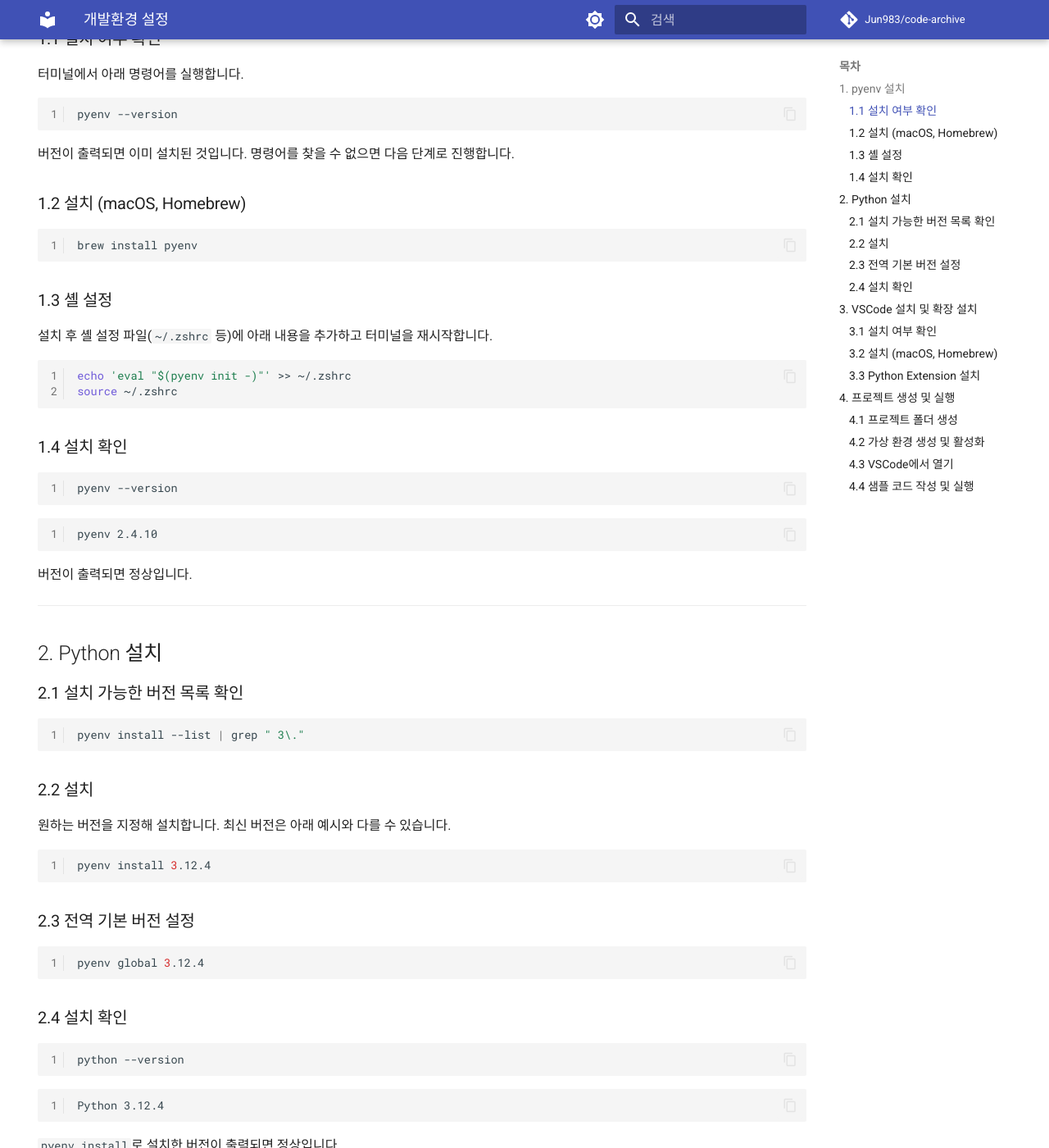
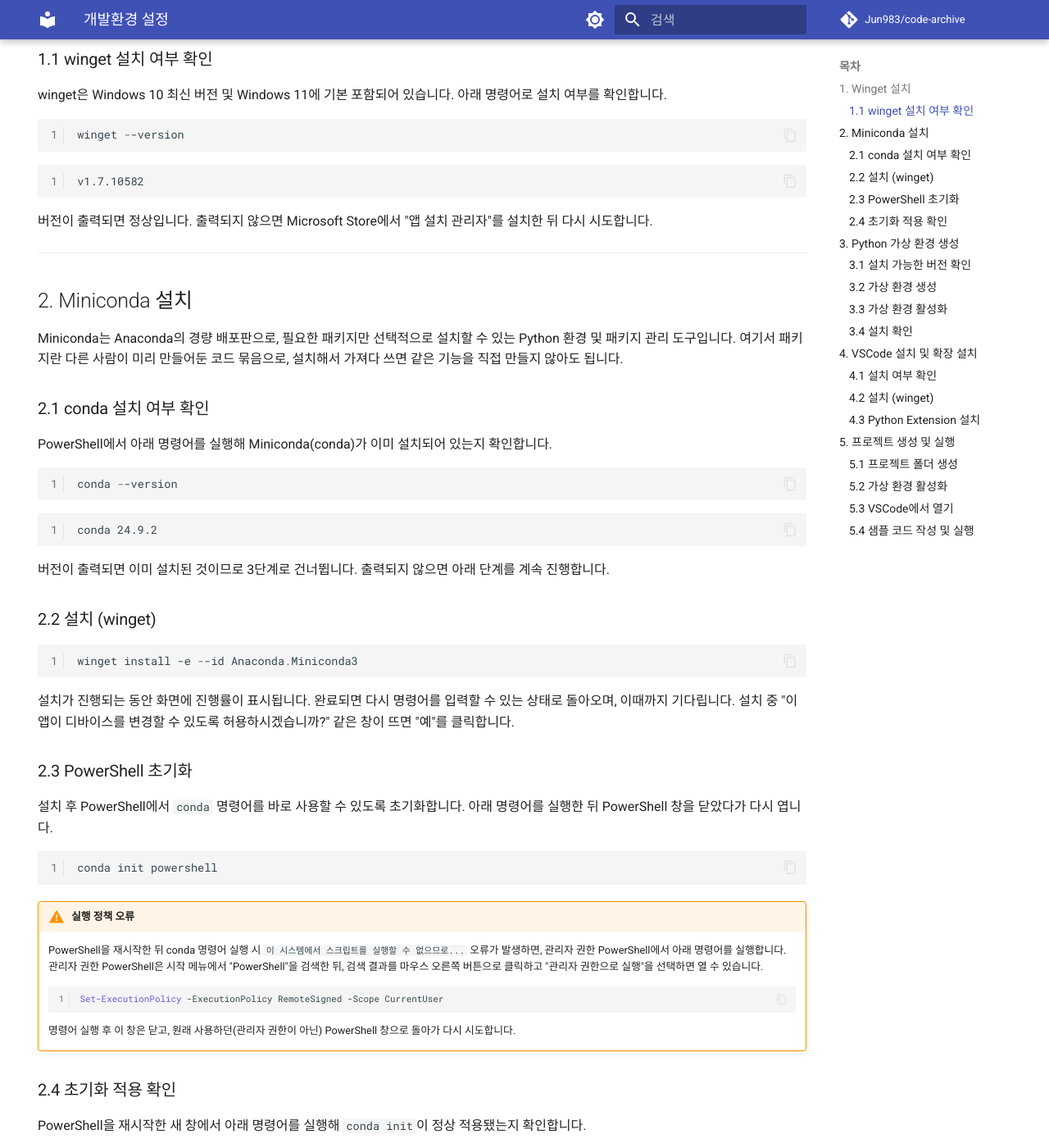
Before and after one commit to Jun983/code-archive, an MkDocs documentation site: the page built from docs/python/setup.md, in a window 1280 px wide and 1400 px high, scrolled down 370 px. Shown: the whole window at 82% size. Built offline with MkDocs 1.6.1 and Material for MkDocs 9.7.7, drawn with Linux system fonts in a browser that asks for light colours; comment, search, counter and statistics services are not loaded; some of the changed text lies outside the part shown.

Commit message:
docs(python): Windows 환경 설정 매뉴얼을 pyenv에서 winget/Miniconda 기반으로 재작성

````diff
--- a/docs/python/index.md
+++ b/docs/python/index.md
@@ -14,7 +14,7 @@ Python은 간결한 문법과 동적 타입 시스템을 갖춘 인터프리터
 
 | # | 주제 | 설명 |
 |---|------|------|
-| 0 | [개발환경 설정](setup.md) | pyenv, VSCode, Python 설치 및 프로젝트 생성 |
+| 0 | [개발환경 설정](setup.md) | Winget, Miniconda, VSCode, Python 설치 및 프로젝트 생성 |
 | 1 | [기본 문법](syntax.md) | 변수, 타입, 연산자, 제어문 |
 | 2 | [함수](function.md) | 정의, 인수, 기본값, 가변 인수 |
 | 3 | [자료구조](data-structures.md) | list, tuple, dict, set |
--- a/docs/python/setup.md
+++ b/docs/python/setup.md
@@ -7,74 +7,116 @@ hide:
 
 [← Python으로 돌아가기](index.md)
 
-## 1. pyenv 설치
+## 1. Winget 설치
 
-pyenv는 여러 Python 버전을 설치하고 프로젝트별로 전환해 사용할 수 있게 해주는 버전 관리 도구입니다.
+앞으로 나오는 명령어는 모두 PowerShell 창에서 입력합니다. 시작 메뉴(또는 검색 아이콘)를 클릭하고 "PowerShell"을 입력한 뒤, 검색 결과에 뜨는 "Windows PowerShell"을 클릭해 실행합니다.
 
-### 1.1 설치 여부 확인
+### 1.1 winget 설치 여부 확인
 
-터미널에서 아래 명령어를 실행합니다.
+winget은 Windows 10 최신 버전 및 Windows 11에 기본 포함되어 있습니다. 아래 명령어로 설치 여부를 확인합니다.
 
-```bash
-pyenv --version
-```
-
-버전이 출력되면 이미 설치된 것입니다. 명령어를 찾을 수 없으면 다음 단계로 진행합니다.
-
-### 1.2 설치 (macOS, Homebrew)
-
-```bash
-brew install pyenv
-```
-
-### 1.3 셸 설정
-
-설치 후 셸 설정 파일(`~/.zshrc` 등)에 아래 내용을 추가하고 터미널을 재시작합니다.
-
-```bash
-echo 'eval "$(pyenv init -)"' >> ~/.zshrc
-source ~/.zshrc
-```
-
-### 1.4 설치 확인
-
-```bash
-pyenv --version
+```powershell
+winget --version
 ```
 
 ```
-pyenv 2.4.10
+v1.7.10582
+```
+
+버전이 출력되면 정상입니다. 출력되지 않으면 Microsoft Store에서 "앱 설치 관리자"를 설치한 뒤 다시 시도합니다.
+
+---
+
+## 2. Miniconda 설치
+
+Miniconda는 Anaconda의 경량 배포판으로, 필요한 패키지만 선택적으로 설치할 수 있는 Python 환경 및 패키지 관리 도구입니다. 여기서 패키지란 다른 사람이 미리 만들어둔 코드 묶음으로, 설치해서 가져다 쓰면 같은 기능을 직접 만들지 않아도 됩니다.
+
+### 2.1 conda 설치 여부 확인
+
+PowerShell에서 아래 명령어를 실행해 Miniconda(conda)가 이미 설치되어 있는지 확인합니다.
+
+```powershell
+conda --version
+```
+
+```
+conda 24.9.2
+```
+
+버전이 출력되면 이미 설치된 것이므로 3단계로 건너뜁니다. 출력되지 않으면 아래 단계를 계속 진행합니다.
+
+### 2.2 설치 (winget)
+
+```powershell
+winget install -e --id Anaconda.Miniconda3
+```
+
+설치가 진행되는 동안 화면에 진행률이 표시됩니다. 완료되면 다시 명령어를 입력할 수 있는 상태로 돌아오며, 이때까지 기다립니다. 설치 중 "이 앱이 디바이스를 변경할 수 있도록 허용하시겠습니까?" 같은 창이 뜨면 "예"를 클릭합니다.
+
+### 2.3 PowerShell 초기화
+
+설치 후 PowerShell에서 `conda` 명령어를 바로 사용할 수 있도록 초기화합니다. 아래 명령어를 실행한 뒤 PowerShell 창을 닫았다가 다시 엽니다.
+
+```powershell
+conda init powershell
+```
+
+!!! warning "실행 정책 오류"
+    PowerShell을 재시작한 뒤 conda 명령어 실행 시 `이 시스템에서 스크립트를 실행할 수 없으므로...` 오류가 발생하면, 관리자 권한 PowerShell에서 아래 명령어를 실행합니다. 관리자 권한 PowerShell은 시작 메뉴에서 "PowerShell"을 검색한 뒤, 검색 결과를 마우스 오른쪽 버튼으로 클릭하고 "관리자 권한으로 실행"을 선택하면 열 수 있습니다.
+    ```powershell
+    Set-ExecutionPolicy -ExecutionPolicy RemoteSigned -Scope CurrentUser
+    ```
+    명령어 실행 후 이 창은 닫고, 원래 사용하던(관리자 권한이 아닌) PowerShell 창으로 돌아가 다시 시도합니다.
+
+### 2.4 초기화 적용 확인
+
+PowerShell을 재시작한 새 창에서 아래 명령어를 실행해 `conda init`이 정상 적용됐는지 확인합니다.
+
+```powershell
+conda --version
+```
+
+```
+conda 24.9.2
 ```
 
 버전이 출력되면 정상입니다.
 
 ---
 
-## 2. Python 설치
+## 3. Python 가상 환경 생성
 
-### 2.1 설치 가능한 버전 목록 확인
+가상 환경은 프로젝트마다 독립된 Python 실행 공간을 만들어주는 기능입니다. 프로젝트별로 필요한 Python 버전이나 패키지가 다를 수 있는데, 가상 환경을 나누면 서로 영향을 주지 않고 관리할 수 있습니다.
 
-```bash
-pyenv install --list | grep " 3\."
+### 3.1 설치 가능한 버전 확인
+
+```powershell
+conda search python
 ```
 
-### 2.2 설치
+설치 가능한 버전 목록이 길게 출력됩니다. 원하는 버전(예: 3.12.x)이 목록에 있는지만 확인하면 되며, 전체 목록을 이해할 필요는 없습니다.
 
-원하는 버전을 지정해 설치합니다. 최신 버전은 아래 예시와 다를 수 있습니다.
+### 3.2 가상 환경 생성
 
-```bash
-pyenv install 3.12.4
+원하는 버전을 지정해 `sample-project`라는 이름의 가상 환경을 생성합니다. 이 이름은 5단계에서 만들 프로젝트 폴더 이름과 통일해서 사용합니다. 최신 버전은 아래 예시와 다를 수 있습니다.
+
+```powershell
+conda create -n sample-project python=3.12 -y
 ```
 
-### 2.3 전역 기본 버전 설정
+여기서 `-y`는 설치 여부를 다시 묻지 않고 자동으로 진행하는 옵션입니다.
 
-```bash
-pyenv global 3.12.4
+### 3.3 가상 환경 활성화
+
+```powershell
+conda activate sample-project
 ```
 
-### 2.4 설치 확인
+PowerShell 창의 맨 앞부분에 `(sample-project)`가 표시되면 활성화된 것입니다.
 
-```bash
+### 3.4 설치 확인
+
+```powershell
 python --version
 ```
 
@@ -82,76 +124,89 @@ python --version
 Python 3.12.4
 ```
 
-`pyenv install`로 설치한 버전이 출력되면 정상입니다.
+`conda create`로 지정한 버전이 출력되면 정상입니다.
 
-!!! tip "프로젝트별 버전 지정"
-    특정 프로젝트 폴더에서만 다른 버전을 쓰려면 해당 폴더에서 `pyenv local 3.11.9`를 실행합니다. 폴더 안에 `.python-version` 파일이 생성되어 이후 자동으로 적용됩니다.
+!!! tip "가상 환경 비활성화"
+    작업을 마친 뒤에는 `conda deactivate`로 가상 환경에서 빠져나올 수 있습니다.
 
 ---
 
-## 3. VSCode 설치 및 확장 설치
+## 4. VSCode 설치 및 확장 설치
 
-### 3.1 설치 여부 확인
+### 4.1 설치 여부 확인
 
-```bash
+```powershell
 code --version
 ```
 
-버전이 출력되면 이미 설치된 것입니다. 명령어를 찾을 수 없으면 다음 단계로 진행합니다.
-
-### 3.2 설치 (macOS, Homebrew)
-
-```bash
-brew install --cask visual-studio-code
+```
+1.90.2
 ```
 
-### 3.3 Python Extension 설치
+버전이 출력되면 이미 설치된 것입니다. 출력되지 않으면 다음 단계로 진행합니다.
 
-Python 코드의 자동 완성, 디버깅, 린팅을 지원하는 VSCode 확장입니다.
+### 4.2 설치 (winget)
 
-```bash
+```powershell
+winget install -e --id Microsoft.VisualStudioCode
+```
+
+설치가 진행되는 동안 화면에 진행률이 표시됩니다. 완료되면 다시 명령어를 입력할 수 있는 상태로 돌아오며, 이때까지 기다립니다. 설치 중 "이 앱이 디바이스를 변경할 수 있도록 허용하시겠습니까?" 같은 창이 뜨면 "예"를 클릭합니다.
+
+### 4.3 Python Extension 설치
+
+Python 코드를 작성할 때 자동 완성(코드를 자동으로 이어서 제안), 디버깅(오류가 발생한 부분을 찾아 수정), 린팅(문법 오류나 잘못된 코드 스타일을 미리 알려줌) 기능을 지원하는 VSCode 확장입니다.
+
+설치 직후에는 PowerShell 창을 닫았다가 다시 열어야 아래 명령어가 정상적으로 인식됩니다.
+
+```powershell
 code --install-extension ms-python.python
 ```
 
 ---
 
-## 4. 프로젝트 생성 및 실행
+## 5. 프로젝트 생성 및 실행
 
-### 4.1 프로젝트 폴더 생성
+### 5.1 프로젝트 폴더 생성
 
-```bash
-mkdir -p ~/programming/basic-language/python-workspace/sample-project
-cd ~/programming/basic-language/python-workspace/sample-project
+3단계에서 만든 가상 환경 이름(`sample-project`)과 동일한 이름으로 폴더를 생성합니다. 이름을 반드시 맞춰야 하는 것은 아니지만, 어떤 폴더가 어떤 가상 환경을 쓰는지 헷갈리지 않도록 통일하는 것을 권장합니다.
+
+아래 경로는 예시이며, 원하는 위치에 폴더를 만들어도 됩니다. `mkdir` 명령어는 중간에 없는 폴더(`workspace`, `python-workspace`)까지 한 번에 만들어줍니다.
+
+```powershell
+mkdir C:\workspace\python-workspace\sample-project
+cd C:\workspace\python-workspace\sample-project
 ```
 
-### 4.2 가상 환경 생성 및 활성화
+### 5.2 가상 환경 활성화
 
-가상 환경은 프로젝트마다 독립된 패키지 설치 공간을 만들어 프로젝트 간 의존성 충돌을 막아줍니다.
+새 PowerShell 창을 열면 가상 환경 활성화 상태가 유지되지 않으므로, 3단계에서 생성한 가상 환경을 프로젝트 폴더에서 다시 활성화합니다.
 
-```bash
-python -m venv .venv
-source .venv/bin/activate
+```powershell
+conda activate sample-project
 ```
 
-터미널 프롬프트 앞에 `(.venv)`가 표시되면 활성화된 것입니다.
+### 5.3 VSCode에서 열기
 
-### 4.3 VSCode에서 열기
-
-```bash
+```powershell
 code .
 ```
 
-### 4.4 샘플 코드 작성 및 실행
+VSCode가 열리면 "이 폴더의 작성자를 신뢰하십니까?" 같은 확인 창이 뜰 수 있습니다. "예, 작성자를 신뢰합니다"를 클릭해야 다음 단계를 진행할 수 있습니다.
 
-`main.py` 파일을 생성하고 아래 코드를 작성합니다.
+### 5.4 샘플 코드 작성 및 실행
+
+VSCode 왼쪽 탐색기 아이콘을 클릭한 뒤 "새 파일" 아이콘을 누르면 이름을 입력하는 상자가 나타납니다. `main.py`를 입력하고 Enter를 눌러 파일을 생성한 뒤 아래 코드를 작성합니다.
 
 ```python
 print("Hello, World!")
 ```
 
-터미널에서 아래 명령어로 실행합니다.
+코드를 작성한 뒤에는 반드시 저장(Ctrl+S)합니다. 저장하지 않으면 빈 파일이 실행되어 아무 결과도 나오지 않거나 오류가 발생할 수 있습니다.
 
-```bash
+5.2에서 열어둔 PowerShell 창에서 아래 명령어로 실행합니다.
+
+```powershell
 python main.py
 ```
 
````
